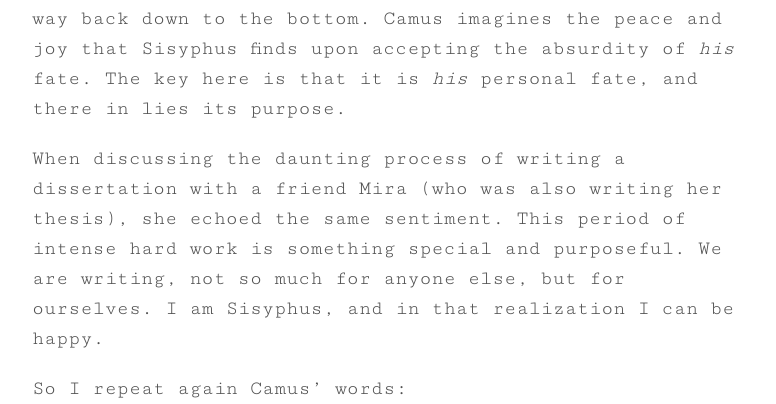
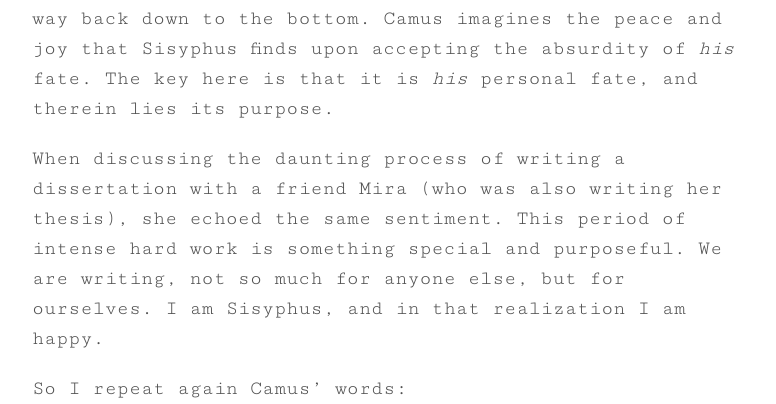
Before and after one commit to capecodcid/capecodcid.github.io, a Jekyll site: the page built from _posts/2014-05-28-Happy_Sisyphus.md, in a window 1280 px wide. Shown: the part 1770-2174 px from the top of the page, without its empty margins (248-1024 px from the left). Built offline with Jekyll 4.4.1, drawn with Linux system fonts in a browser that asks for light colours; some web fonts are replaced; comment, search, counter and statistics services are not loaded.

Commit message:
small edits

```diff
--- a/_posts/2014-05-28-Happy_Sisyphus.md
+++ b/_posts/2014-05-28-Happy_Sisyphus.md
@@ -20,9 +20,9 @@ During a particularly difficult couple of months, I was on the phone with a coll
 
 > **_One must imagine Sisyphus happy._**
 
-This is not how he is typically portrayed in art, and not how we would typically think of him and his fate.  Camus, however, focuses on Sisyphus as he plods down the hill after the bolder has escaped his grasp and rolled all the way back down to the bottom.  Camus imagines the peace and joy that Sisyphus finds upon accepting the absurdity of _his_ fate.  The key here is that it is _his_ personal fate, and there in lies its purpose.
+This is not how he is typically portrayed in art, and not how we would typically think of him and his fate.  Camus, however, focuses on Sisyphus as he plods down the hill after the bolder has escaped his grasp and rolled all the way back down to the bottom.  Camus imagines the peace and joy that Sisyphus finds upon accepting the absurdity of _his_ fate.  The key here is that it is _his_ personal fate, and therein lies its purpose.
 
-When discussing the daunting process of writing a dissertation with a friend Mira (who was also writing her thesis), she echoed the same sentiment.  This period of intense hard work is something special and purposeful.  We are writing, not so much for anyone else, but for ourselves.  I am Sisyphus, and in that realization I can be happy.
+When discussing the daunting process of writing a dissertation with a friend Mira (who was also writing her thesis), she echoed the same sentiment.  This period of intense hard work is something special and purposeful.  We are writing, not so much for anyone else, but for ourselves.  I am Sisyphus, and in that realization I am happy.
 
 So I repeat again Camus' words:
 
```
